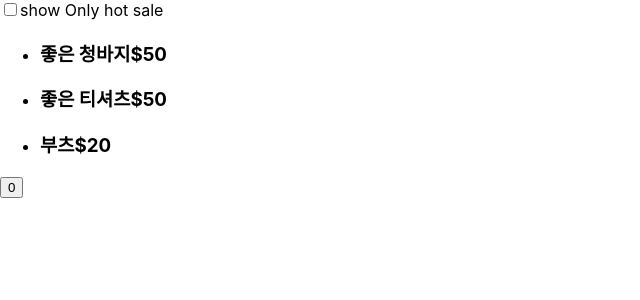
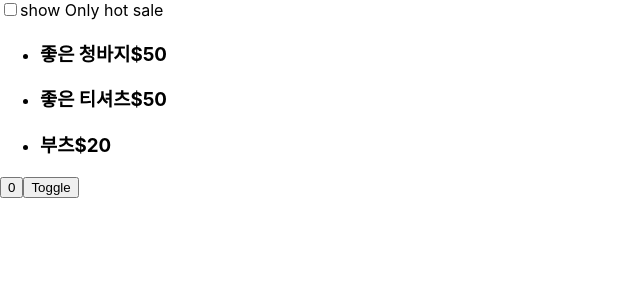
Before and after one commit to Woochang1132/react-repeat, a React (Create React App) app: page / in a window 1280 px wide. Shown: the top 300 px of the page, without its empty margins (0-640 px from the left). Built offline with nearby package versions, Linux system fonts and the light colour scheme.

Commit message:
react-repeat => 제품 보기/닫기 토클 추가

```diff
--- a/src/AddProducts.jsx
+++ b/src/AddProducts.jsx
@@ -1,9 +1,12 @@
 import React, { useState } from 'react';
+import Products from './components/Products';
+
 
 export default function AddProducts() {
     const [showProducts, setShowProducts] = useState(true);
     return (
         <div>
+            {showProducts && <Products/>}
             <button onClick={() => setShowProducts((show) => !show)}>Toggle</button>
         </div>
     );
--- a/src/index.js
+++ b/src/index.js
@@ -6,10 +6,11 @@ import AppForm from "./AppForm.jsx";
 import AppMentors from "./AppMentors.jsx";
 import AppMentorsImmer from "./AppMentorsImmer.jsx";
 import Products from "./components/Products.jsx";
+import AddProducts from "./AddProducts.jsx";
 
 const root = ReactDOM.createRoot(document.getElementById("root"));
 root.render(
   <React.StrictMode>
-    <Products />
+    <AddProducts />
   </React.StrictMode>
 );
```
